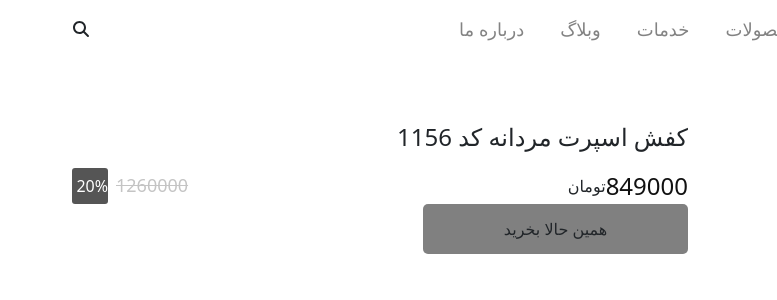
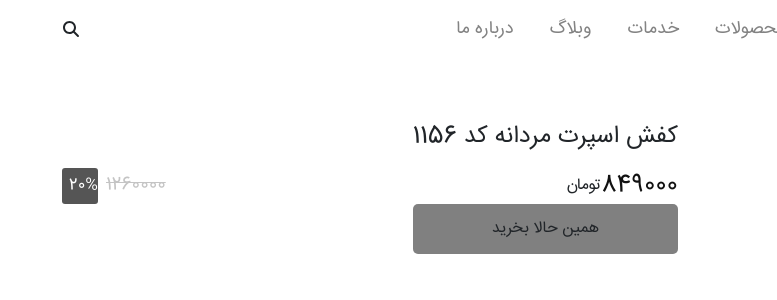
Before and after one commit to SanaAfshani/digifay-front, a Next.js app: page / in a window 1280 px wide. Shown: the top 300 px of the page, without its empty margins (503-1280 px from the left). Built offline with nearby package versions, Linux system fonts and the light colour scheme.

Commit message:
fix FontFamily

```diff
--- a/Components/Layout/layout.scss
+++ b/Components/Layout/layout.scss
@@ -1,9 +1,9 @@
 @font-face {
     font-family: "IRANSansWeb";
-    src: url("/fonts/IRANSansWeb(FaNum)/IRANSansWeb(FaNum).ttf");
+    src: url("../../public/fonts/IRANSansWeb(FaNum)/IRANSansWeb(FaNum).ttf");
   }
 body{
-    font-family: 'IRANSansWeb';
+    font-family: 'IRANSansWeb' !important;
     background-color: #ffffff;
     direction: rtl;
     margin-left: 62px;
--- a/Components/product/carouselProduct/index.js
+++ b/Components/product/carouselProduct/index.js
@@ -2,9 +2,14 @@ import React from 'react';
 
 const CarouselProduct = () => {
     return (
-        <>
-
-        </>
+        <div className="d-flex flex-column flex-md-row ">
+            <div>
+                20
+            </div>
+            <div>
+                80
+            </div>
+        </div>
     );
 };
 
```
Also changed, not shown: pages/index.js (line endings or trailing spaces), 1 other file (tests, documents, lock files or other folders).
